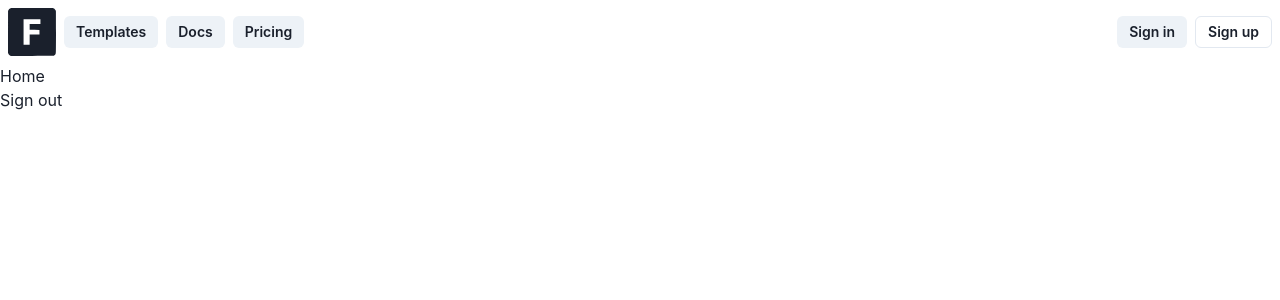
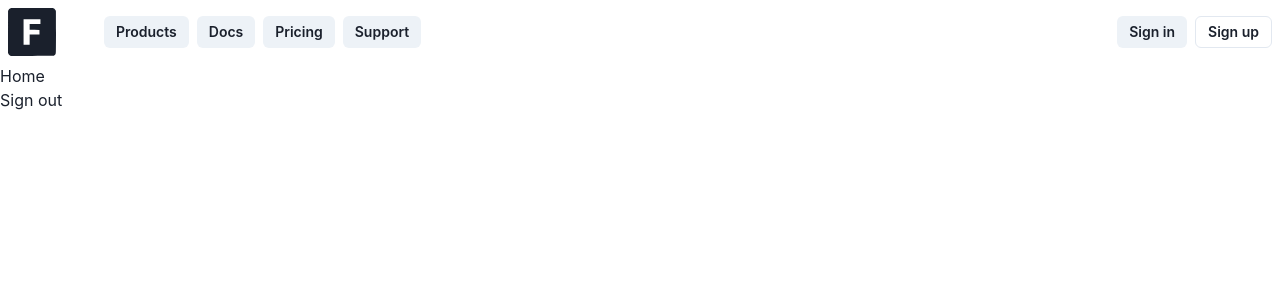
Before and after one commit to danielsteman/textifai, a React (Vite) app in the folder frontend/: page / in a window 1280 px wide. Shown: the top 300 px of the page. Built offline with nearby package versions, Linux system fonts and the light colour scheme; no server answers.

Commit message:
:sparkles: added some pages

```diff
--- /dev/null
+++ b/frontend/src/components/NavigationButton.tsx
@@ -0,0 +1,13 @@
+import { Button } from "@chakra-ui/react";
+import { NavLink, To } from "react-router-dom";
+
+interface Props {
+  children: React.ReactNode;
+  to: To
+}
+
+const NavigationButton: React.FC<Props> = ({ children, to }) => (
+  <Button size="sm" as={NavLink} to={to}>{children}</Button>
+)
+
+export default NavigationButton;
--- a/frontend/src/layouts/Header.tsx
+++ b/frontend/src/layouts/Header.tsx
@@ -1,6 +1,8 @@
 import {
   Avatar,
+  Box,
   Button,
+  ButtonGroup,
   Flex,
   Spacer,
 } from "@chakra-ui/react";
@@ -8,19 +10,23 @@ import { useContext } from "react";
 import { Outlet } from "react-router-dom";
 import LoginOrRegisterModal from "../components/LoginOrRegisterModal";
 import Logo from "../components/Logo";
+import NavigationButton from "../components/NavigationButton";
 import { AuthContext } from "../providers/AuthProvider";
 
 const Header = () => {
   const currentUser = useContext(AuthContext);
-  console.log(currentUser);
 
   return (
     <>
       <Flex p={2} gap={2} direction="row" alignItems="center">
         <Logo />
-        <Button size="sm">Templates</Button>
-        <Button size="sm">Docs</Button>
-        <Button size="sm">Pricing</Button>
+        <Box w={8}/>
+        <ButtonGroup>
+          <NavigationButton to="/products">Products</NavigationButton>
+          <NavigationButton to="/docs">Docs</NavigationButton>
+          <NavigationButton to="/pricing">Pricing</NavigationButton>
+          <NavigationButton to="/support">Support</NavigationButton>
+        </ButtonGroup>
         <Spacer />
         {currentUser
         ? <Avatar bg='teal.500' />
--- /dev/null
+++ b/frontend/src/routes/Docs.tsx
@@ -0,0 +1,3 @@
+const Docs = () => (<></>)
+
+export default Docs
--- /dev/null
+++ b/frontend/src/routes/Products.tsx
@@ -0,0 +1,3 @@
+const Support = () => (<></>)
+
+export default Support
--- /dev/null
+++ b/frontend/src/routes/Support.tsx
@@ -0,0 +1,3 @@
+const Support = () => (<></>)
+
+export default Support
```
Also changed, not shown: frontend/src/main.tsx (+15 -0 lines).
